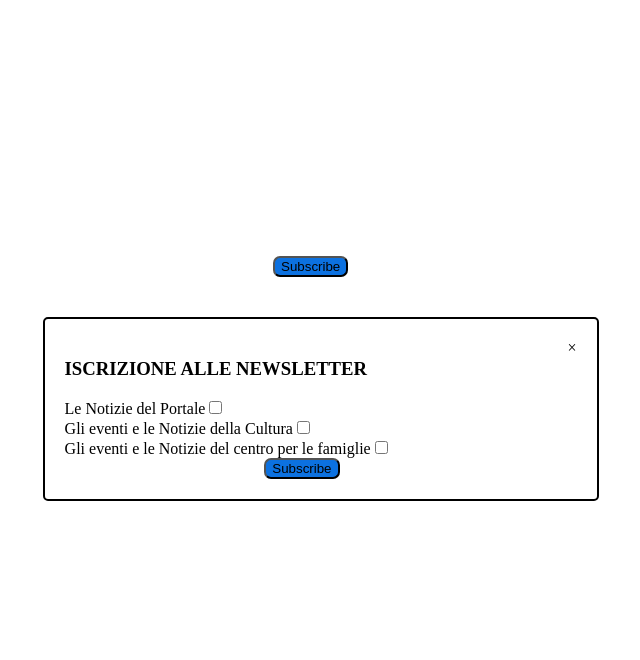
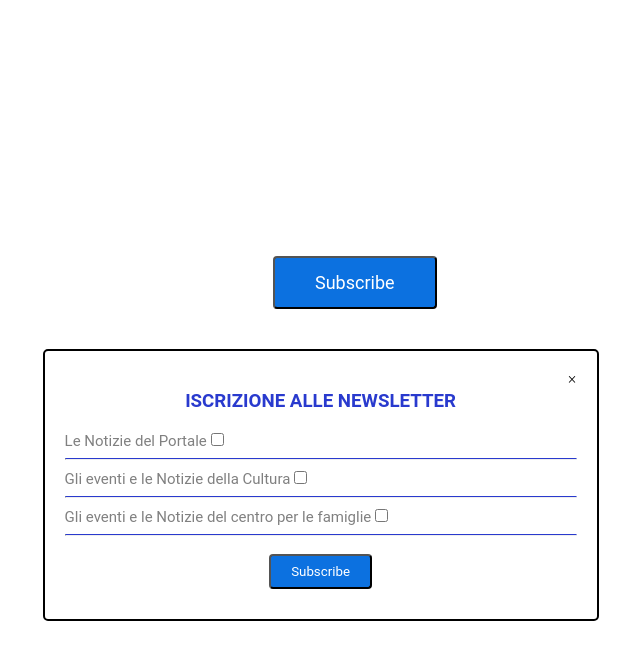
Before and after one commit to jmaleckaite/Newsletter, a React (Create React App) app: page / in a window 1280 px wide. Both pictures are taken after a click on the button "Subscribe". Shown: the top 660 px of the page, without its empty margins (367-1007 px from the left). Built offline with nearby package versions, Linux system fonts and the light colour scheme.

Commit message:
Final subscription option

```diff
--- a/src/PopUp.js
+++ b/src/PopUp.js
@@ -14,15 +14,22 @@ export default class PopUp extends Component {
           </span>
           <form>
 		  <label>
-            <h3>ISCRIZIONE ALLE NEWSLETTER</h3>
+            <div className="popUpHeader">
+			<h3>ISCRIZIONE ALLE NEWSLETTER</h3>
+			</div>
 			</label>
 			<label>
 			<div className="listOfChannels">Le Notizie del Portale<input type="checkbox" /></div>
+			<hr class="solid"></hr>
 			<div className="listOfChannels">Gli eventi e le Notizie della Cultura
 			<input type="checkbox" /></div>
+			<hr class="solid"></hr>
 			<div className="listOfChannels">Gli eventi e le Notizie del centro per le famiglie
 			<input type="checkbox" /></div>
-            <input id="partitioned" type="submit" value="Subscribe"/>
+			<hr class="solid"></hr>
+			<div class='submitWrapper'>
+			<input id="partitioned" type="submit" value="Subscribe"/>
+			</div>
 			</label>
           </form>
         </div>
--- a/src/styles.css
+++ b/src/styles.css
@@ -17,24 +17,66 @@ body {
 }
 
 button {
-  border-radius: 7px;
+  border-radius: 4px;
   background-color: #0C71E0;
   outline: none;
   margin-top: 20%;
   margin-left: 50%;
+  padding: 14px 40px;
+  color: white;
+  font-family: 'Roboto';
+  font-size: 18px;
+  transition-duration: 0.2s;
+  cursor: pointer;
 }
 
 button:hover {
   background-color: white;
+  color: #0C71E0;
 }
 
 input[type=submit] {
 	background-color: #0C71E0;
-	border-radius: 7px;
-	margin-left: 39%;
+	border-radius: 4px;
+	padding: 8px 20px;
+	color: white;
+	font-family: 'Roboto';
+	transition-duration: 0.2s;
 	cursor: pointer;
+	margin: 10px 10px 10px 10px;
 }
 
+div.submitWrapper {
+	text-align: center;
+}
+
+div.popUpHeader {
+	color: #293ace;
+	text-align: center;
+	font-family: 'Roboto';
+
+}
+
+div.separator {
+	height: 100%;
+	width: 1px;
+	background: gray;
+	top: 0;
+	bottom: 0;
+	position: absolute;
+	left: 50%;
+}
+
+div.listOfChannels {
+	color: gray;
+	font-family: 'Roboto';
+	margin-bottom: 5px;
+	font-size: 15px;
+}
+
+hr.solid {
+	border-top: 1px solid #293ace;
+}
 
 .modal {
   position: fixed;
@@ -42,6 +84,7 @@ input[type=submit] {
   width: 100%;
   height: 100%;
   background-color: white;
+  display: block;
 }
 
 .modal_content {
@@ -53,6 +96,7 @@ input[type=submit] {
   padding: 20px;
   border-radius: 5px;
   border: 2px solid black;
+  display: block;
 }
 
 
```
